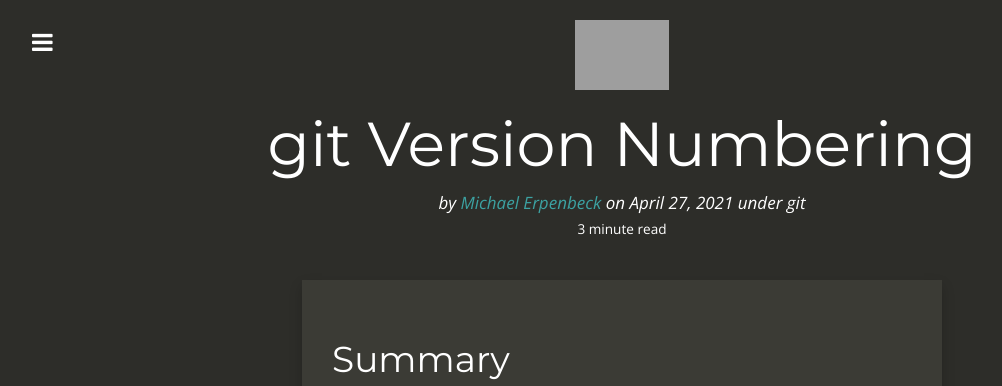
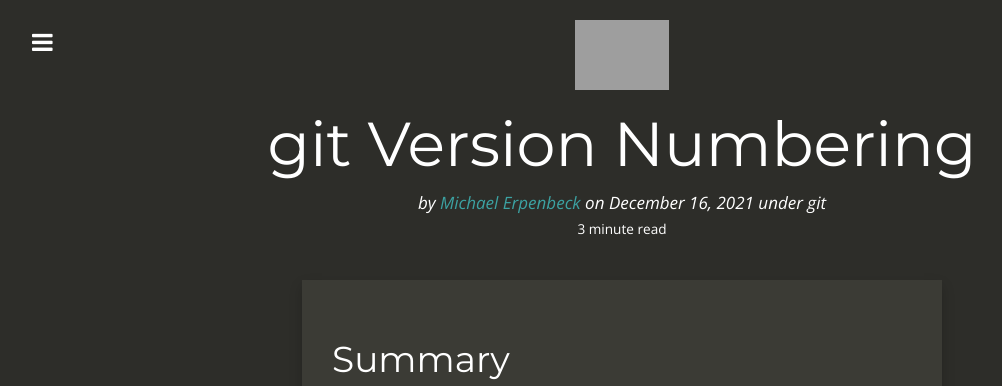
Before and after one commit to GitMje/gitmje.github.io, a Jekyll site: the page built from _posts/2021-12-16-git-version-numbering.md, in a window 1280 px wide and 900 px high. Shown: the top 386 px of the window, without its empty margins (18-1020 px from the left). Built offline with Jekyll 4.4.1, drawn with Linux system fonts in a browser that asks for light colours; nearby versions of some CDN libraries; grey boxes are pictures that could not be loaded.

Commit message:
Fix date stamp on git version numbering

```diff
--- a/_posts/2021-12-16-git-version-numbering.md
+++ b/_posts/2021-12-16-git-version-numbering.md
@@ -1,7 +1,7 @@
 ---
 layout:     post
 title:      git Version Numbering
-date:       2021-04-27 22:00:00
+date:       2021-12-16 22:00:00
 author:     Michael Erpenbeck
 summary:    git Version Numbering
 categories: git
```
